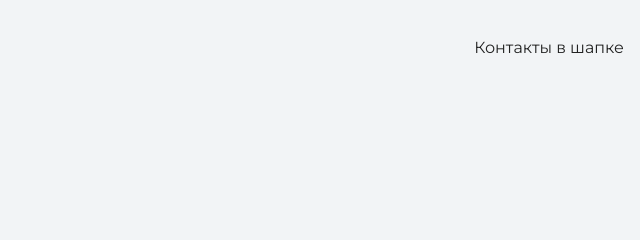
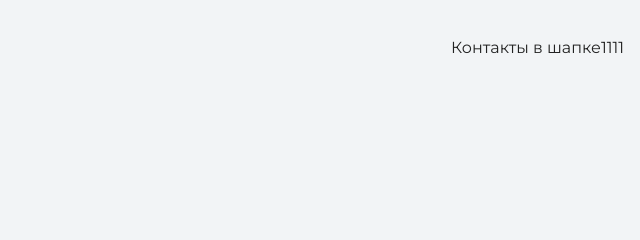
Before and after one commit to vikazabaronok/my-site, a plain HTML site: page index.html in a window 1280 px wide. Shown: the top 240 px of the page, 640-1280 px from the left. Drawn offline with nearby package versions, Linux system fonts and the light colour scheme.

Commit message:
first-commit

```diff
--- a/index.html
+++ b/index.html
@@ -10,7 +10,7 @@
   <body>
     <header class="page-header">
       <div class="container">
-      Контакты в шапке
+      Контакты в шапке1111
     </div>
     </header>
 
```
